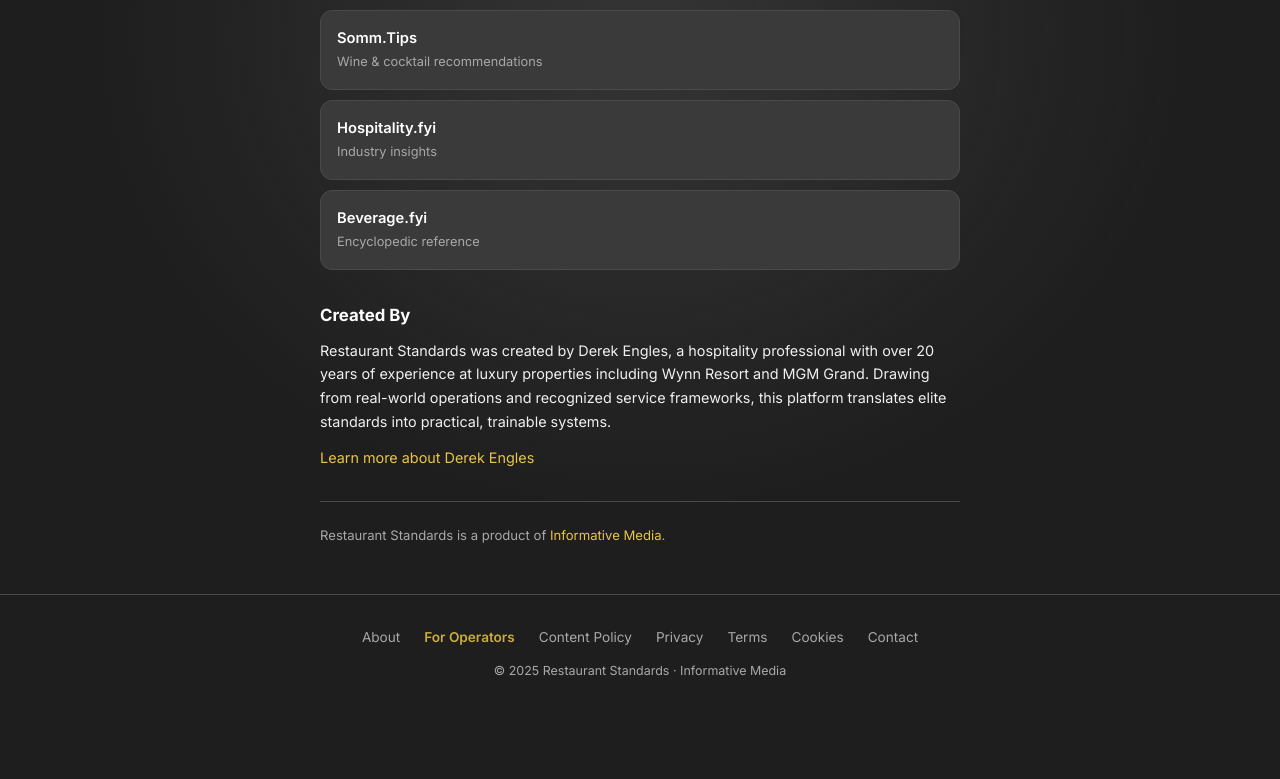
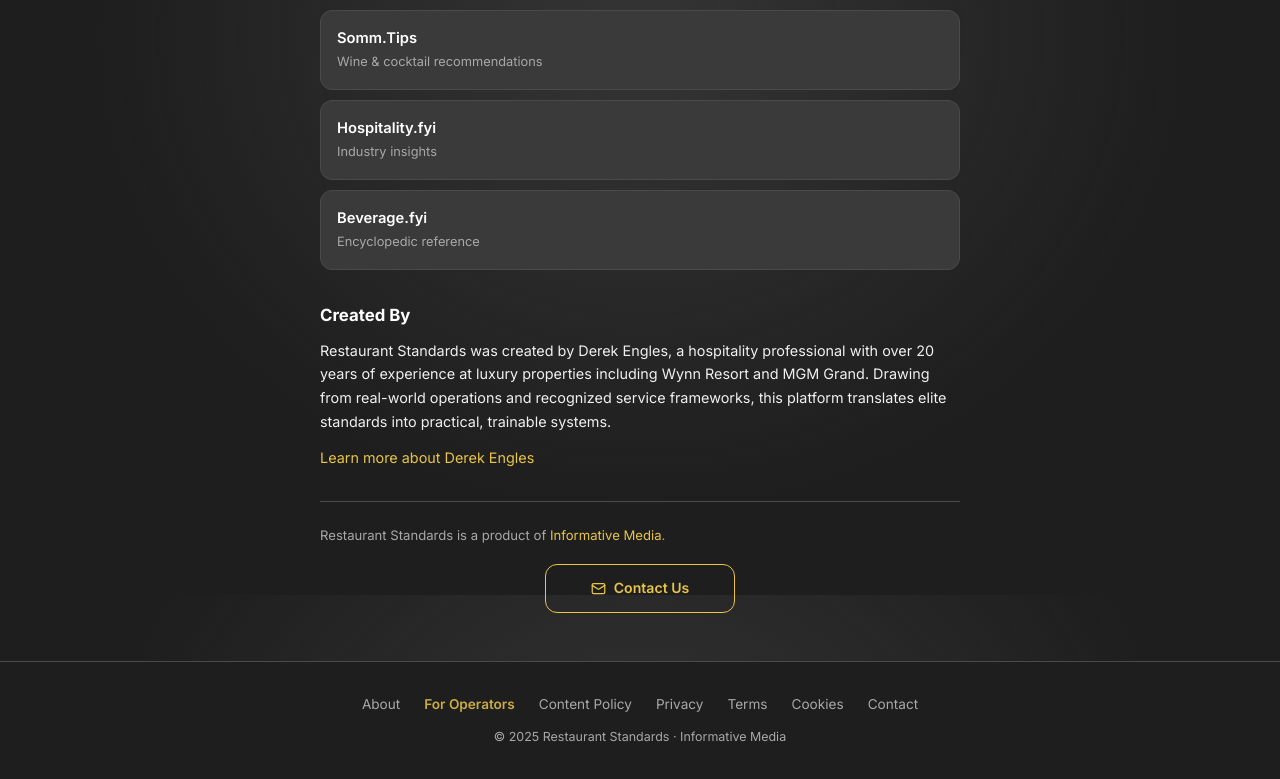
Before and after one commit to Dereks-Projects/restaurant-service-standards, a Next.js app: page /about in a window 1280 px wide. Shown: the part 1005-1784 px from the top of the page. Before the commit the page ends 1718 px from the top, so only its background shows below. Built offline with nearby package versions, Linux system fonts and the light colour scheme.

Commit message:
email edits part 2

```diff
--- a/src/app/about/page.js
+++ b/src/app/about/page.js
@@ -6,6 +6,7 @@
  */
 
 import Link from "next/link";
+import { Mail } from "lucide-react";
 import siteConfig from "@/config/siteConfig";
 import styles from "./page.module.css";
 
@@ -103,6 +104,13 @@
           .
         </p>
       </div>
+
+      <div className={styles.contactCtaWrap}>
+        <a href="mailto:derek@informativemedia.com" className={styles.contactCta}>
+          <Mail size={15} />
+          Contact Us
+        </a>
+      </div>
     </div>
   );
 }
--- a/src/app/about/page.module.css
+++ b/src/app/about/page.module.css
@@ -96,6 +96,40 @@
   line-height: 1.5;
 }
 
+.contactCtaWrap {
+  display: flex;
+  justify-content: center;
+  margin-top: 18px;
+}
+
+.contactCta {
+  display: inline-flex;
+  align-items: center;
+  justify-content: center;
+  gap: 8px;
+  padding: 12px 24px;
+  width: 190px;
+  font-size: 0.88rem;
+  font-weight: 600;
+  font-family: var(--font-family);
+  color: var(--color-accent);
+  background-color: transparent;
+  border: 1px solid var(--color-accent);
+  border-radius: var(--radius-md);
+  text-decoration: none;
+  transition: background-color var(--transition-fast), color var(--transition-fast);
+}
+
+.contactCta:hover {
+  background-color: var(--color-accent);
+  color: var(--color-background);
+}
+
+.contactCta:focus-visible {
+  outline: 2px solid var(--color-accent);
+  outline-offset: 2px;
+}
+
 @media (min-width: 769px) {
   .page {
     padding: 48px 20px;
```
